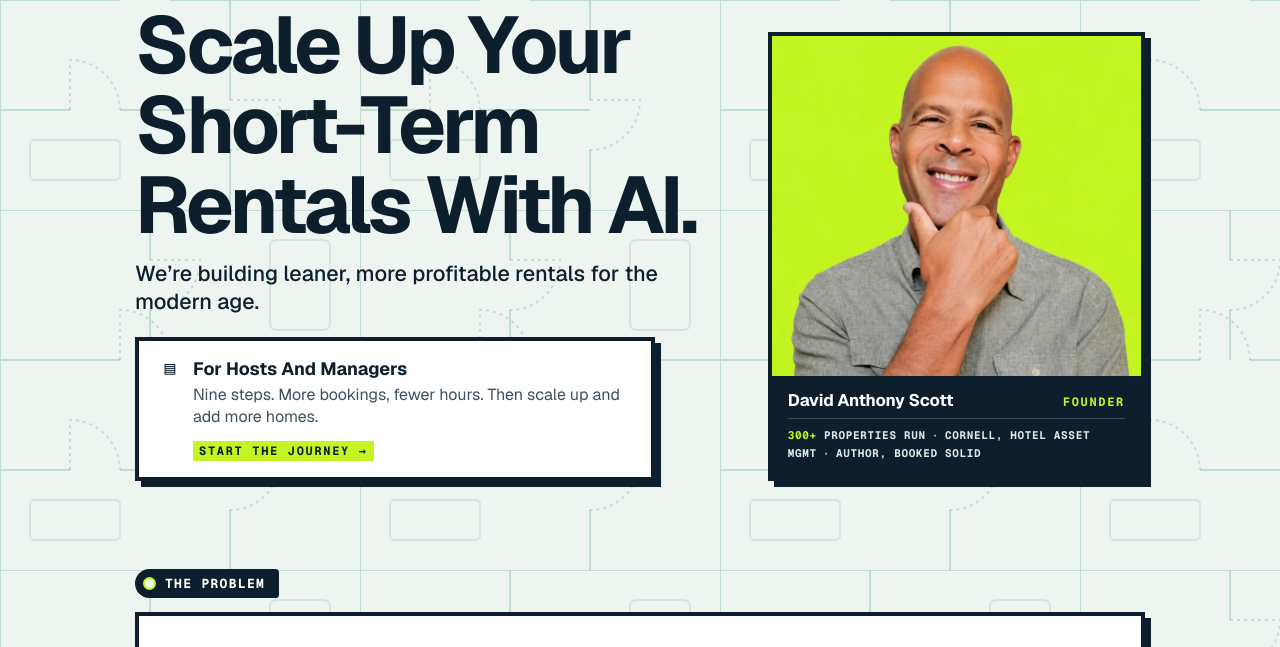
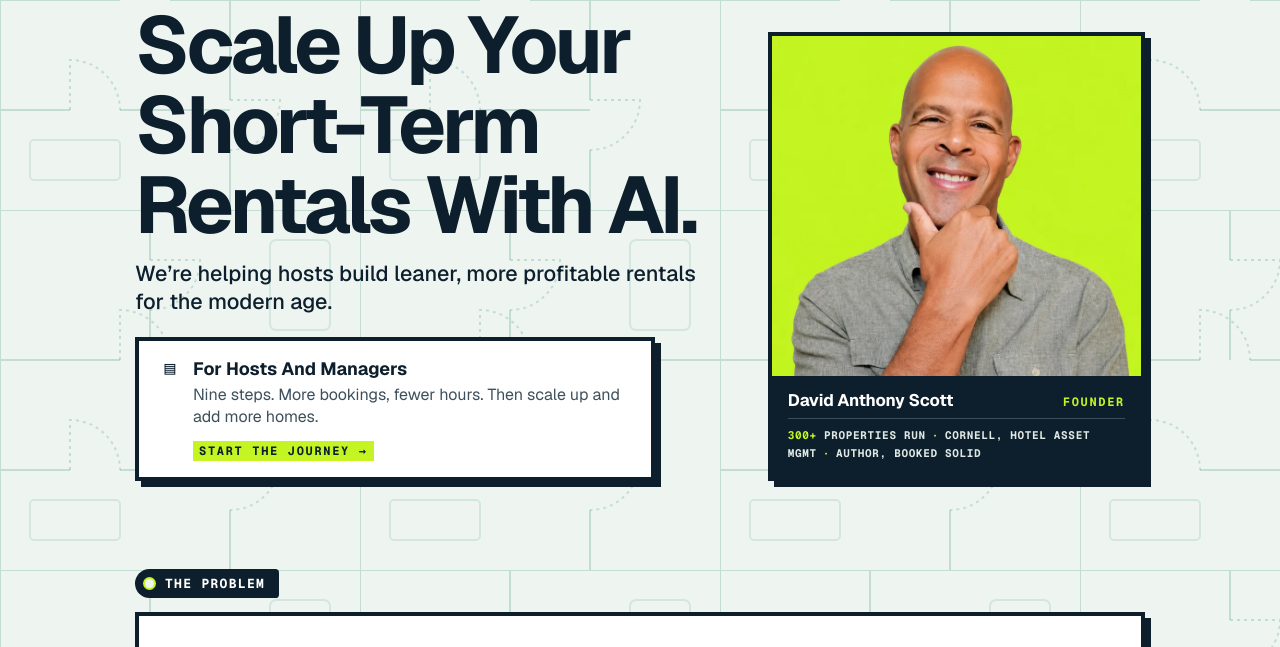
Before and after one commit to scottygeneral/strbooster-cohost, a plain HTML site: page index.html in a window 1280 px wide. Shown: the part 150-797 px from the top of the page. Drawn offline with nearby package versions, Linux system fonts and the light colour scheme; a script that the page names is missing.

Commit message:
Hero line: we're helping hosts build leaner, more profitable rentals
Co-Authored-By: Claude Opus 5.5 <noreply@anthropic.com>
Claude-Session: https://claude.ai/code/session_01QmV3bxGQJUxZRuQfcEMthS

```diff
--- a/index.html
+++ b/index.html
@@ -49,7 +49,7 @@
 <section class="bx-hero" aria-labelledby="hero-title"><div class="bx-wrap bx-hero-grid">
 <div class="bx-hero-copy">
 <h1 id="hero-title">Scale Up Your Short-Term Rentals With AI.</h1>
-<p class="bx-lede">We’re building leaner, more profitable rentals for the modern age.</p>
+<p class="bx-lede">We’re helping hosts build leaner, more profitable rentals for the modern age.</p>
 <div class="bx-paths bx-paths-one">
 <a class="bx-card bx-path" href="/playbook" data-cta="hero"><span class="bx-ico" aria-hidden="true">▤</span><span><strong>For Hosts And Managers</strong><em>Nine steps. More bookings, fewer hours. Then scale up and add more homes.</em><small>Start the journey <span aria-hidden="true">→</span></small></span></a>
 </div>
```
Also changed, not shown: templates/home.html (+1 -1 lines).
